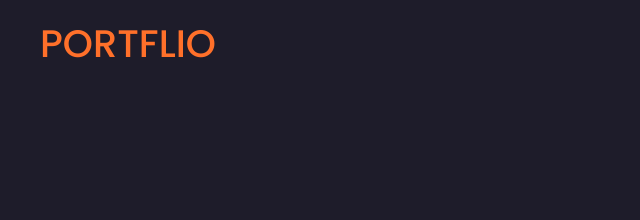
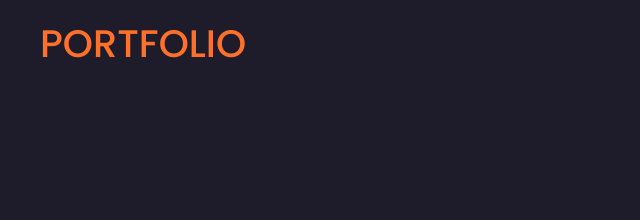
Before and after one commit to Parada06/Group3-Project, a plain HTML site: page index.html in a window 1280 px wide. Shown: the top 220 px of the page, 0-640 px from the left. Drawn offline with Linux system fonts and the light colour scheme; files whose address does not match are found by name.

Commit message:
Update index.html
Correctly some typo

```diff
--- a/index.html
+++ b/index.html
@@ -11,7 +11,7 @@
 <body>
 
   <header>
-    <a href="#" class="logo">PORTFLIO</a>
+    <a href="#" class="logo">PORTFOLIO</a>
     <div class="fa-solid fa-bars" id="menu-icon"></div>
     <ul class="navbar">
       <li><a href="#home">Home</a></li>
```
